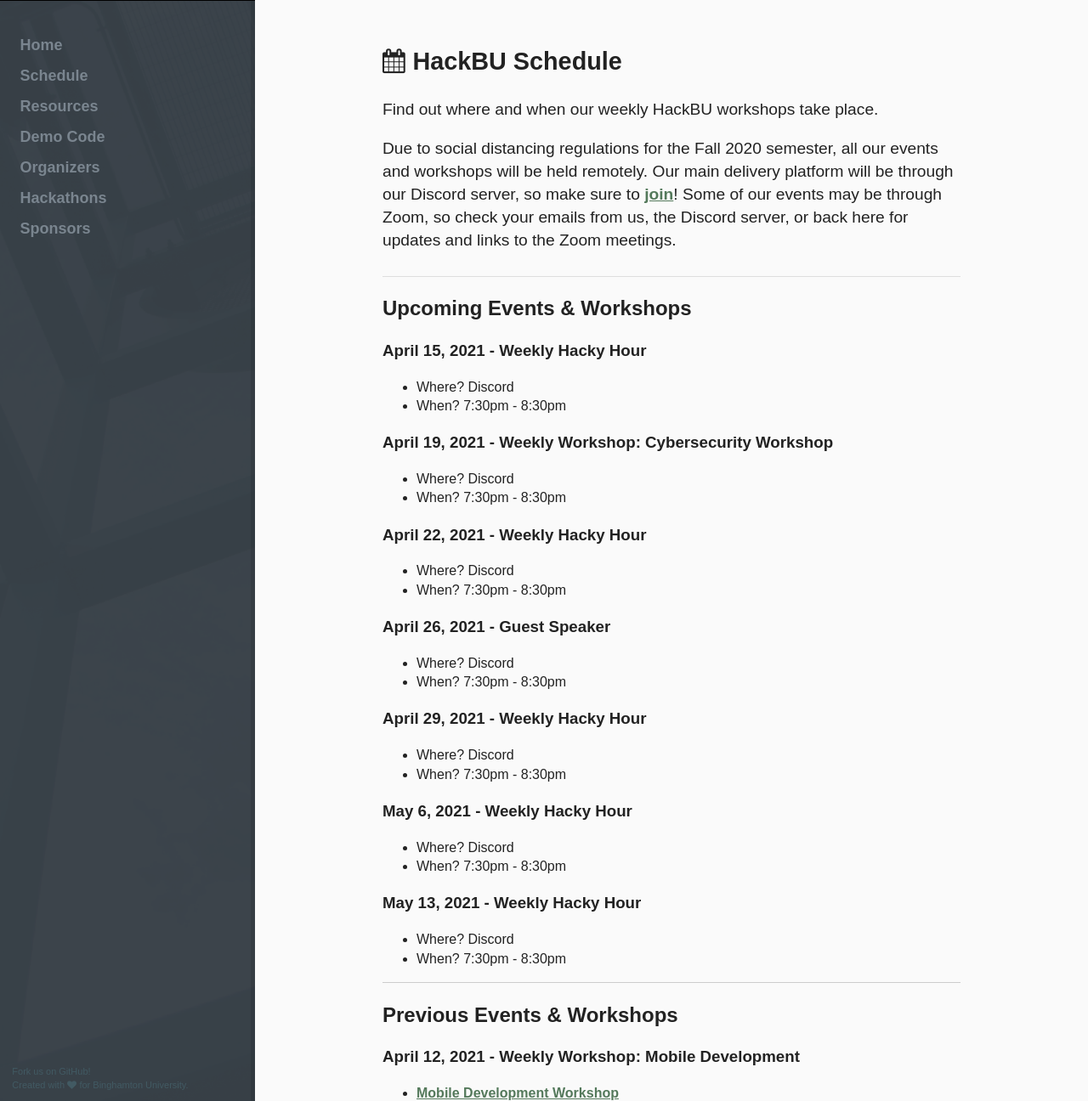
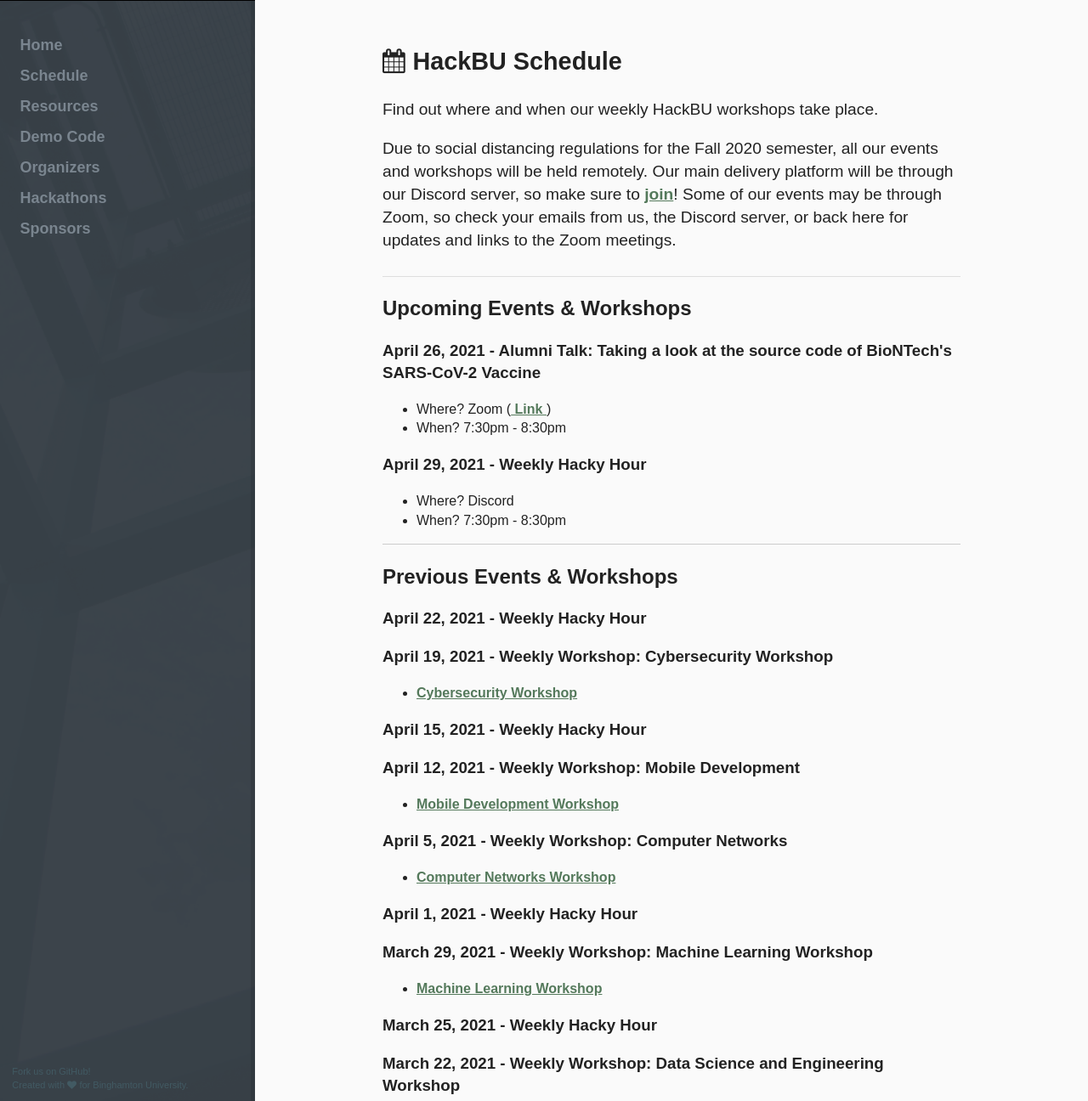
Before and after one commit to hackbinghamton/hackbinghamton.github.io, a Jekyll site: the page built from schedule/index.html, in a window 1280 px wide and 1400 px high, cut to the strip 104-1400 px from the top of the window. Shown: the whole strip at 85% size. Built offline with Jekyll 4.4.1, drawn with Linux system fonts in a browser that asks for light colours.

Commit message:
update schedule

```diff
--- a/schedule/index.html
+++ b/schedule/index.html
@@ -17,40 +17,10 @@ description: Find out where and when our weekly HackBU workshops take place
 
 <h2> Upcoming Events & Workshops </h2>
 
-  <h3> April 15, 2021 - Weekly Hacky Hour </h3>
+  <h3> April 26, 2021 - Alumni Talk: Taking a look at the source code of BioNTech's SARS-CoV-2 Vaccine</h3>
     <ul>
       <li>
-        Where? Discord
-      </li>
-      <li>
-        When? 7:30pm - 8:30pm
-      </li>
-    </ul>
-
-  <h3> April 19, 2021 - Weekly Workshop: Cybersecurity Workshop </h3>
-    <ul>
-      <li>
-        Where? Discord
-      </li>
-      <li>
-        When? 7:30pm - 8:30pm
-      </li>
-    </ul>
-
-  <h3> April 22, 2021 - Weekly Hacky Hour </h3>
-    <ul>
-      <li>
-        Where? Discord
-      </li>
-      <li>
-        When? 7:30pm - 8:30pm
-      </li>
-    </ul>
-
-  <h3> April 26, 2021 - Guest Speaker </h3>
-    <ul>
-      <li>
-        Where? Discord
+        Where? Zoom (<a href= "https://binghamton.zoom.us/j/96142987505"> Link </a>)
       </li>
       <li>
         When? 7:30pm - 8:30pm
@@ -67,32 +37,23 @@ description: Find out where and when our weekly HackBU workshops take place
       </li>
     </ul>
 
-  <h3> May 6, 2021 - Weekly Hacky Hour </h3>
-    <ul>
-      <li>
-        Where? Discord
-      </li>
-      <li>
-        When? 7:30pm - 8:30pm
-      </li>
-    </ul>
-
-  <h3> May 13, 2021 - Weekly Hacky Hour </h3>
-    <ul>
-      <li>
-        Where? Discord
-      </li>
-      <li>
-        When? 7:30pm - 8:30pm
-      </li>
-    </ul>
-
 
 <hr>
 
 <h2> Previous Events & Workshops </h2>
 
 <div class="article">
+
+  <h3> April 22, 2021 - Weekly Hacky Hour </h3>
+
+  <h3> April 19, 2021 - Weekly Workshop: Cybersecurity Workshop</h3>
+  <ul>
+    <li>
+      <a target="_blank" href="https://github.com/HackBinghamton/CybersecurityWorkshop"> Cybersecurity Workshop</a>
+    </li>
+  </ul>
+
+  <h3> April 15, 2021 - Weekly Hacky Hour </h3>
 
   <h3> April 12, 2021 - Weekly Workshop: Mobile Development</h3>
   <ul>
```
